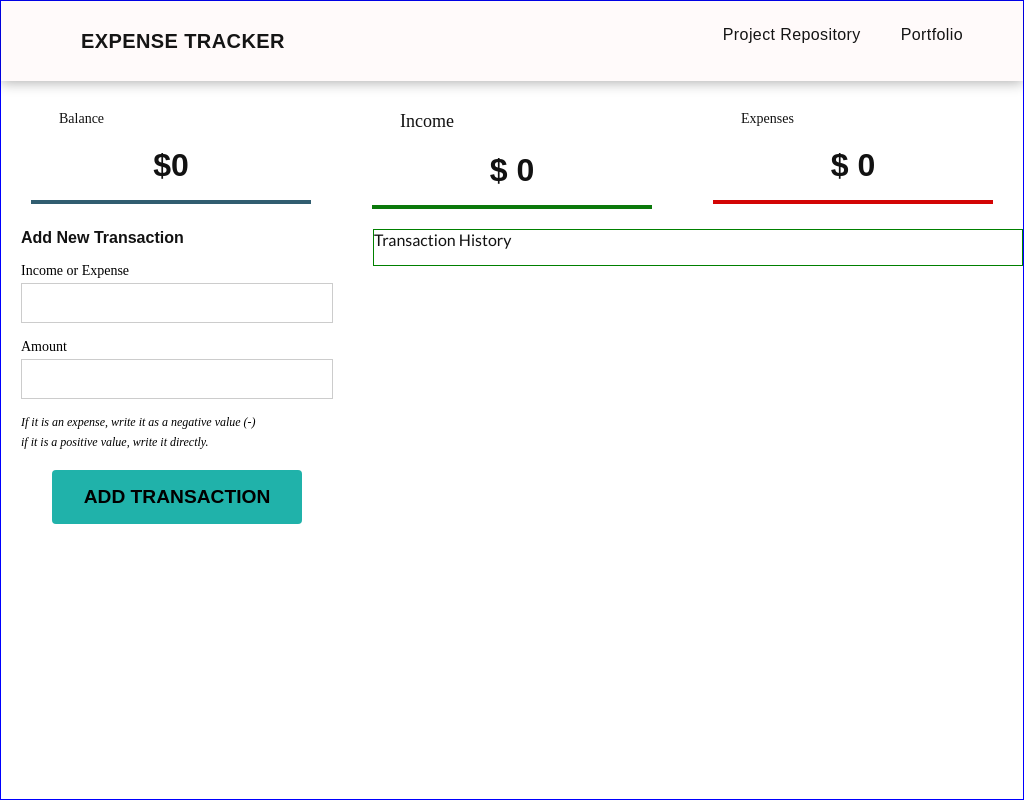
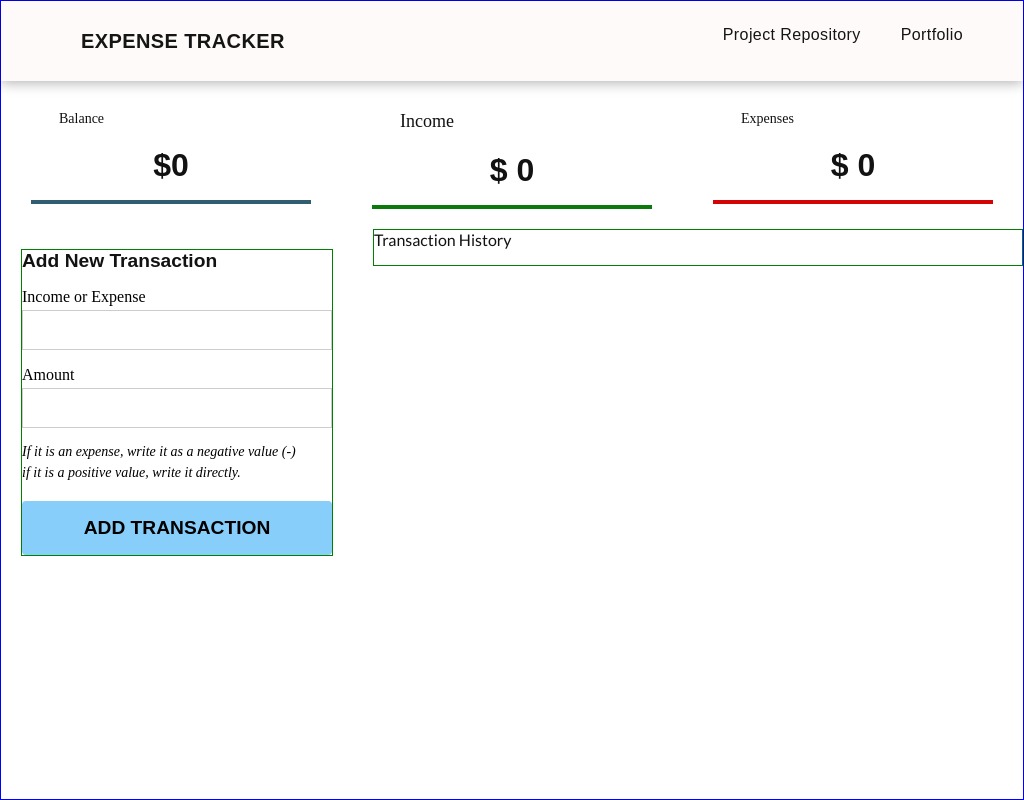
Before and after one commit to banuaggun/expense-tracker, a Vue app: page / in a window 1024 px wide. Built offline with nearby package versions, Linux system fonts and the light colour scheme; some icons are missing.

Commit message:
form area made responsive

```diff
--- a/src/components/AddTransaction.vue
+++ b/src/components/AddTransaction.vue
@@ -83,6 +83,7 @@ const onSubmit = () => {
   font-weight:600;
   font-family: 'Lora', sans-serif;
   color:#121212;
+  font-size:1.1rem
 }
 .add-form-control{
   display: flex;
@@ -230,11 +231,69 @@ input[type="text"] {
   border:none;
   outline:none;
   padding:16px 0px;
-  width:80%;
+  width:100%;
   border-radius:4px;
-  font-size:1.2rem;
+  font-size:1.1rem;
+  font-family:'Oxanium', sans-serif;
   font-weight:600;
   text-transform: uppercase;
-  background-color: lightseagreen;
+  background-color: lightskyblue;
 }
+
+.add-form-button button:hover,
+.add-form-button button.active{
+  background-color: cadetblue;
+  transition:all 0.2s ease;
+}
+
+/* responsive */
+
+@media only screen and (min-width:450px) and (max-width:700px){
+  .add{
+    margin:0 60px 20px 60px;
+  }
+}
+@media only screen and (min-width:701px) and (max-width:820px){
+  .add{
+    width:60%;
+    margin:20px auto;
+  }
+  .add-header{
+    font-size:1.2rem;
+  }
+  .add-form-control label{
+    font-size:1rem;
+  }
+  input[type="text"]{
+    font:14/24px 'Oxanium', sans-serif;
+  }
+  .add-form-info p{
+    font-size:14px;
+  }
+  .add-form-button button{
+    font-size:1.2rem;
+  }
+}
+@media only screen and (min-width:821px) and (max-width:1200px){
+  .add{
+    margin:20px;
+    border:1px solid green;
+  }
+  .add-header{
+    font-size:1.2rem;
+  }
+  .add-form-control label{
+    font-size:1rem;
+  }
+  input[type="text"]{
+    font:14/24px 'Oxanium', sans-serif;
+  }
+  .add-form-info p{
+    font-size:14px;
+  }
+  .add-form-button button{
+    font-size:1.2rem;
+  }
+}
+/* responsive */
 </style>
```
